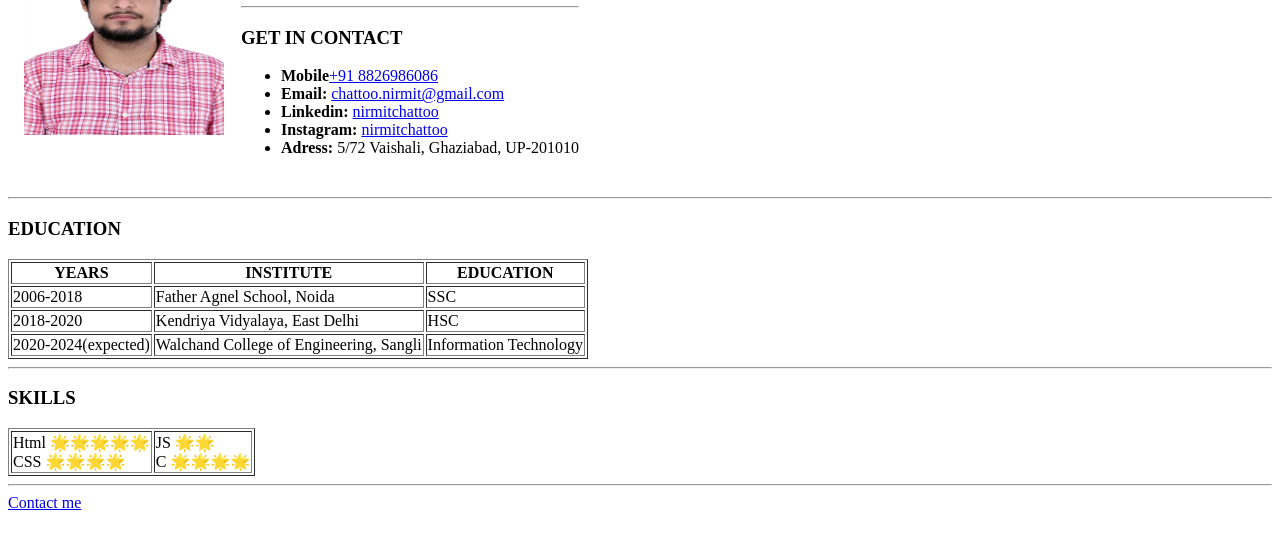
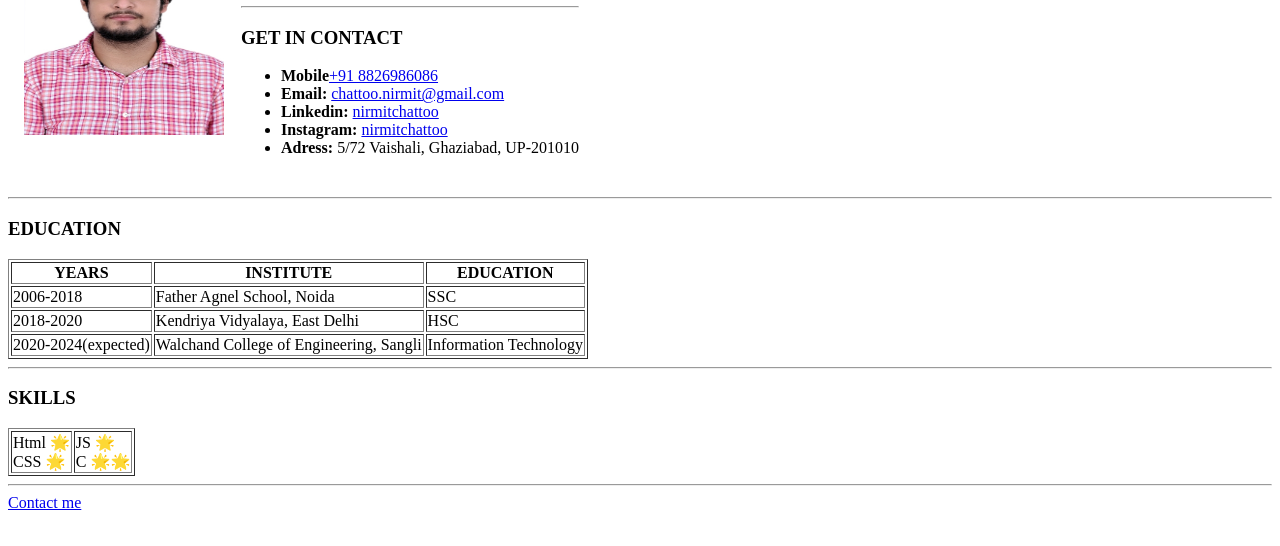
Before and after one commit to nirmitchattoo/Resume, a plain HTML site: page index.html in a window 1280 px wide. Shown: the part 124-670 px from the top of the page. Drawn offline with Linux system fonts and the light colour scheme.

Commit message:
Update index.html

```diff
--- a/index.html
+++ b/index.html
@@ -54,11 +54,11 @@
     <h3>SKILLS</h3>
     <table border="1">
       <tc>
-        <td>Html 🌟🌟🌟🌟🌟<br>CSS 🌟🌟🌟🌟</td>
+        <td>Html 🌟<br>CSS 🌟</td>
       </tc>
 
       <tc>
-        <td>JS 🌟🌟<br>C 🌟🌟🌟🌟</td>
+        <td>JS 🌟<br>C 🌟🌟</td>
       </tc>
     </table>
     <hr>
```
